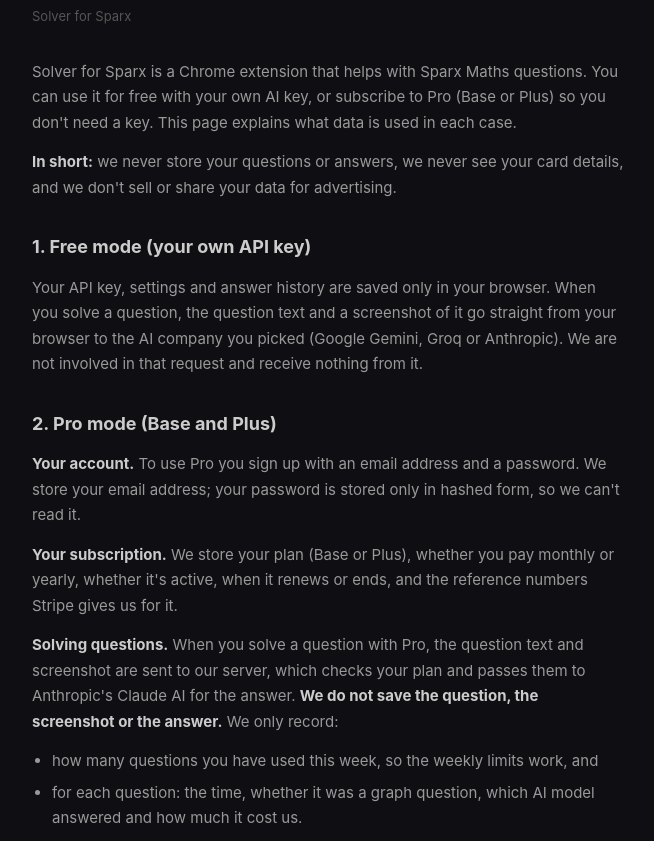
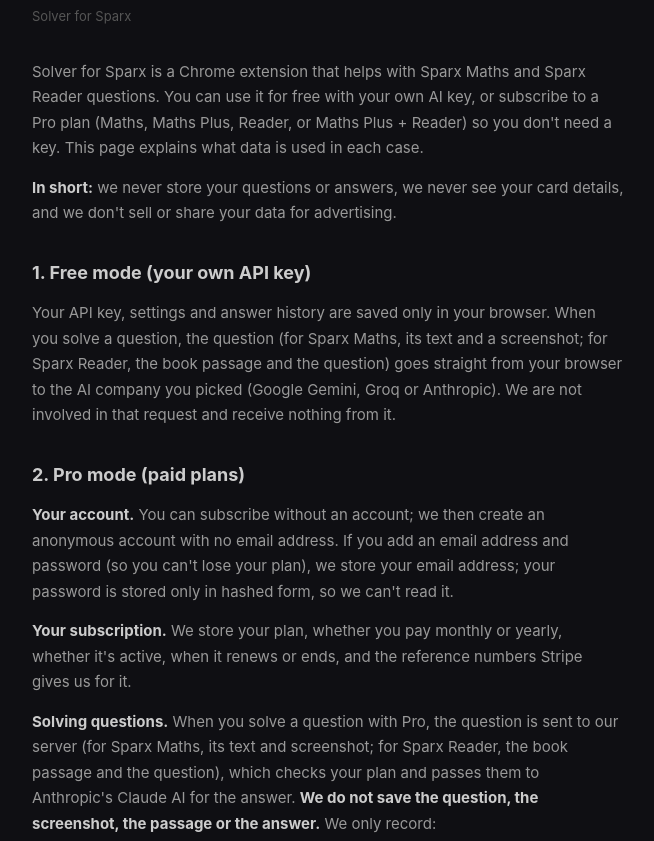
Before and after one commit to Teodoro-Costa/Sparx-solver-privacy-policy, a plain HTML site: page index.html in a window 1280 px wide. Shown: the part 111-952 px from the top of the page, without its empty margins (312-966 px from the left). Drawn offline with Linux system fonts and the light colour scheme.

Commit message:
Privacy policy: Sparx Reader, four plans, subscribing without an account
Co-Authored-By: Claude Opus 5.5 <noreply@anthropic.com>

```diff
--- a/index.html
+++ b/index.html
@@ -24,16 +24,16 @@ a { color: #7c6af7; }
 <h1>Privacy Policy</h1>
 <p class="updated">Solver for Sparx</p>
 
-<p>Solver for Sparx is a Chrome extension that helps with Sparx Maths questions. You can use it for free with your own AI key, or subscribe to Pro (Base or Plus) so you don't need a key. This page explains what data is used in each case.</p>
+<p>Solver for Sparx is a Chrome extension that helps with Sparx Maths and Sparx Reader questions. You can use it for free with your own AI key, or subscribe to a Pro plan (Maths, Maths Plus, Reader, or Maths Plus + Reader) so you don't need a key. This page explains what data is used in each case.</p>
 <p><strong>In short:</strong> we never store your questions or answers, we never see your card details, and we don't sell or share your data for advertising.</p>
 
 <h2>1. Free mode (your own API key)</h2>
-<p>Your API key, settings and answer history are saved only in your browser. When you solve a question, the question text and a screenshot of it go straight from your browser to the AI company you picked (Google Gemini, Groq or Anthropic). We are not involved in that request and receive nothing from it.</p>
+<p>Your API key, settings and answer history are saved only in your browser. When you solve a question, the question (for Sparx Maths, its text and a screenshot; for Sparx Reader, the book passage and the question) goes straight from your browser to the AI company you picked (Google Gemini, Groq or Anthropic). We are not involved in that request and receive nothing from it.</p>
 
-<h2>2. Pro mode (Base and Plus)</h2>
-<p><strong>Your account.</strong> To use Pro you sign up with an email address and a password. We store your email address; your password is stored only in hashed form, so we can't read it.</p>
-<p><strong>Your subscription.</strong> We store your plan (Base or Plus), whether you pay monthly or yearly, whether it's active, when it renews or ends, and the reference numbers Stripe gives us for it.</p>
-<p><strong>Solving questions.</strong> When you solve a question with Pro, the question text and screenshot are sent to our server, which checks your plan and passes them to Anthropic's Claude AI for the answer. <strong>We do not save the question, the screenshot or the answer.</strong> We only record:</p>
+<h2>2. Pro mode (paid plans)</h2>
+<p><strong>Your account.</strong> You can subscribe without an account; we then create an anonymous account with no email address. If you add an email address and password (so you can't lose your plan), we store your email address; your password is stored only in hashed form, so we can't read it.</p>
+<p><strong>Your subscription.</strong> We store your plan, whether you pay monthly or yearly, whether it's active, when it renews or ends, and the reference numbers Stripe gives us for it.</p>
+<p><strong>Solving questions.</strong> When you solve a question with Pro, the question is sent to our server (for Sparx Maths, its text and screenshot; for Sparx Reader, the book passage and the question), which checks your plan and passes them to Anthropic's Claude AI for the answer. <strong>We do not save the question, the screenshot, the passage or the answer.</strong> We only record:</p>
 <ul>
 <li>how many questions you have used this week, so the weekly limits work, and</li>
 <li>for each question: the time, whether it was a graph question, which AI model answered and how much it cost us.</li>
@@ -46,7 +46,7 @@ a { color: #7c6af7; }
 <p>Once a day, the extension sends us anonymous counts: a random ID made when you install it (not linked to you or your Pro account), the extension version, which mode you use (Gemini, Groq, Claude or Pro), and how often each feature was used. It never includes your questions, answers or anything from the page, and we don't store IP addresses.</p>
 
 <h2>5. Reading Sparx pages</h2>
-<p>The extension reads the question text and pictures on Sparx Maths pages so it can solve them. This is only used to get the answer.</p>
+<p>The extension reads the question text and pictures on Sparx Maths pages, and the book passage and questions on Sparx Reader pages, so it can solve them. This is only used to get the answer.</p>
 
 <h2>6. Sponsored banner</h2>
 <p>The side panel shows a small sponsored banner loaded from our website. None of your data is sent to it.</p>
```
